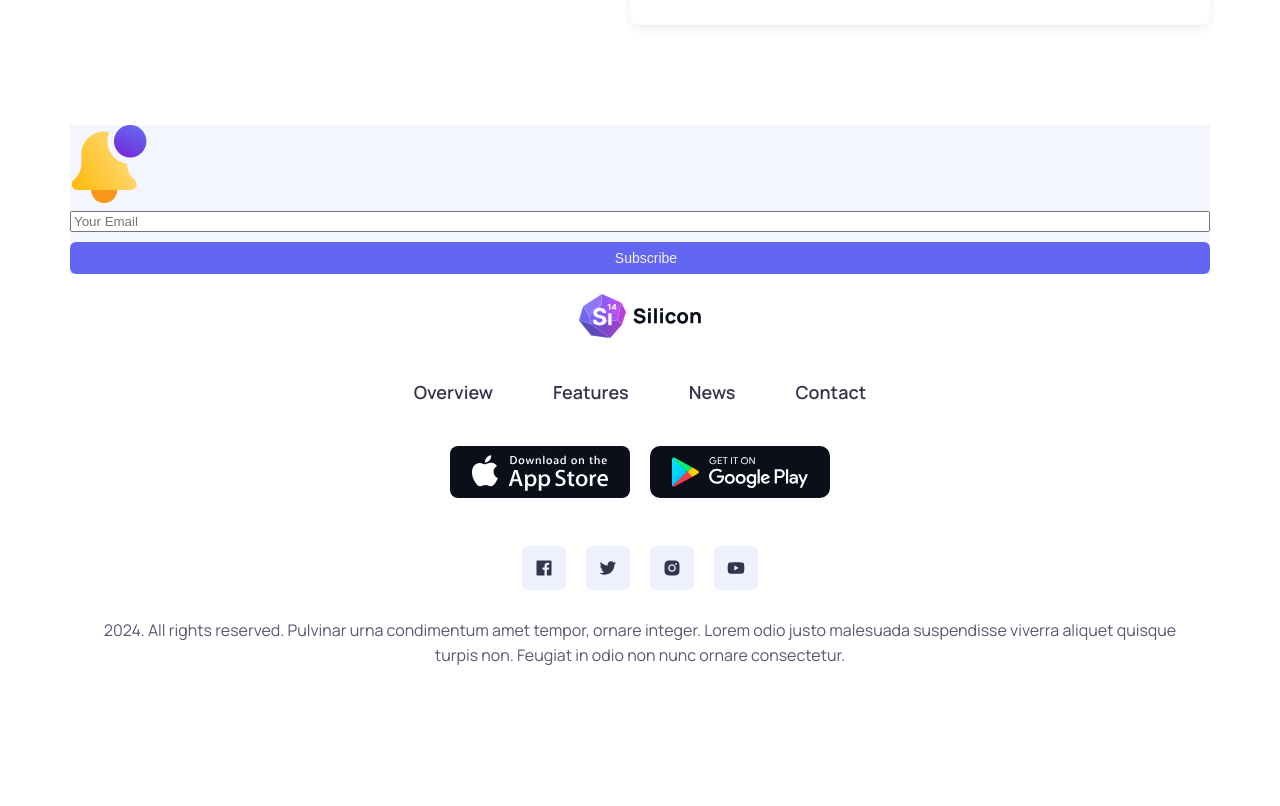
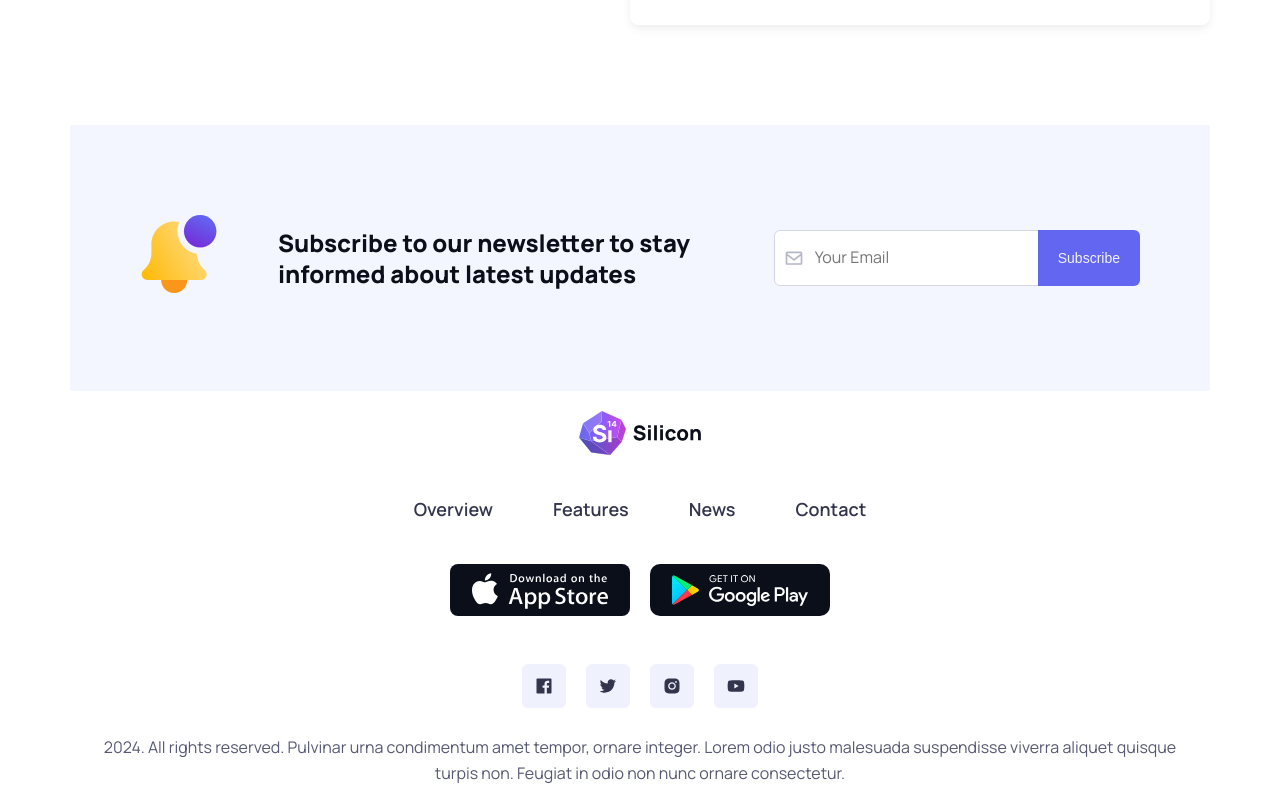
Before and after one commit to Dessezar/html-css-assignment, a React (Vite) app in the folder Inlamningsuppgift-html/silicon-new/: page / in a window 1280 px wide. Shown: the part 5500-6306 px from the top of the page. Before the commit the page ends 6189 px from the top, so only its background shows below. Built offline with nearby package versions, Linux system fonts and the light colour scheme; some icons are missing.

Commit message:
i am done, i think, for now.

```diff
--- a/Inlamningsuppgift-html/silicon-new/src/css/scss/sections/_subscribe.scss
+++ b/Inlamningsuppgift-html/silicon-new/src/css/scss/sections/_subscribe.scss
@@ -1,10 +1,64 @@
-.container {
-    .subscribe-container {
-        background-color: $gray-100;
-    }
+#subscribe{
+    .container {
+        .subscribe-container {
+            background-color: $gray-100;
+            padding: 70px;
+            .content{
+                display: flex;
+                align-items: center;
+                h4{
+                    margin-left: 60px;
+                }
+                .input{
+                    position: relative;
+
+                    form{
+                        display: flex;
+                        margin-left: 60px;
+                        input{
+                            border: 1px solid var(--Gray-400, #D4D7E5);
+                            background: var(--White, #FFF);
+                            // background: black;
+                            padding-left: 40px;
+                            border-top-left-radius: 6px;
+                            border-bottom-left-radius: 6px;
+                            width: 240px;
+                            color: var(--Gray-500, #B4B7C9);
+                            font-feature-settings: 'clig' off, 'liga' off;
+
+                            /* Body/M */
+                            font-family: Manrope;
+                            font-size: 16px;
+                            font-style: normal;
+                            font-weight: 400;
+                            line-height: 160%; /* 25.6px */
+
+                        }
+                        i{
+
+                            position: absolute;
+                            top: 57%;
+                            left: 70px; /* Justera horisontellt läge för ikonen */
+                            transform: translateY(-50%);
+                        }
+
+                        button{
+                            border-top-left-radius: 0;
+                            border-bottom-left-radius: 0;
+                            margin-left: -30px;
+                            padding: 20px;
 
 
 
 
+                        }
+                    }
+                }
 
+
+
+
+            }
+        }
+    }
 }
--- a/Inlamningsuppgift-html/silicon-new/src/views/sections/Subscribe.jsx
+++ b/Inlamningsuppgift-html/silicon-new/src/views/sections/Subscribe.jsx
@@ -1,5 +1,7 @@
 import React, { useState } from 'react'
 import Notification from "../../images/icons/notification.svg"
+import darkemail from "../../images/icons/light-envelope.svg"
+
 
 const Subscribe = () => {
     const [email, setEmail] = useState("")
@@ -27,17 +29,25 @@ const Subscribe = () => {
 
   return (
     <main>
+        <section id="subscribe">
             <div className="container">
                 <div className="subscribe-container">
                     <div className="content">
                         <div><img src={Notification} alt="notification bell" /></div>
+                        <h4>Subscribe to our newsletter to stay informed about latest updates</h4>
+                           <div className="input">
+
                                 <form onSubmit={handleSubmit} noValidate>
                                     <input value={email} onChange={(e) => setEmail(e.target.value)} type="email" placeholder='Your Email' />
+                                    <i><img src={darkemail} alt="" /></i>
+
                                     <button type="submit" id="btn-account" className="btn btn-theme" href="signin.html"><i className="fa-regular"></i>Subscribe</button>
                                 </form>
                            </div>
                     </div>
                 </div>
+            </div>
+        </section>
     </main>
     )
 }
```
Also changed, not shown: Inlamningsuppgift-html/silicon-new/src/css/main.min.css, Inlamningsuppgift-html/silicon-new/src/images/icons/light-envelope.svg (added). Lines whose indentation alone changed are shown as unchanged.
